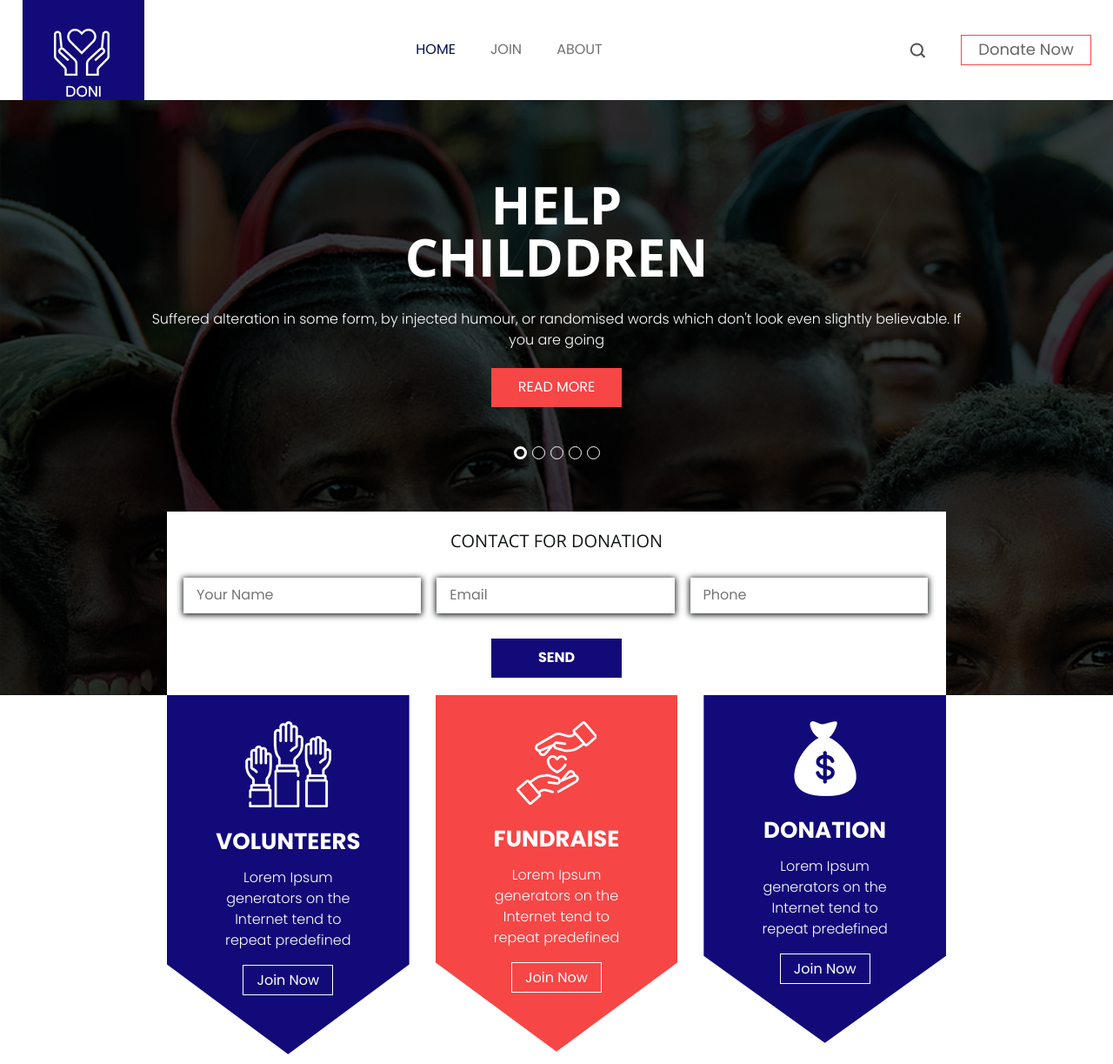
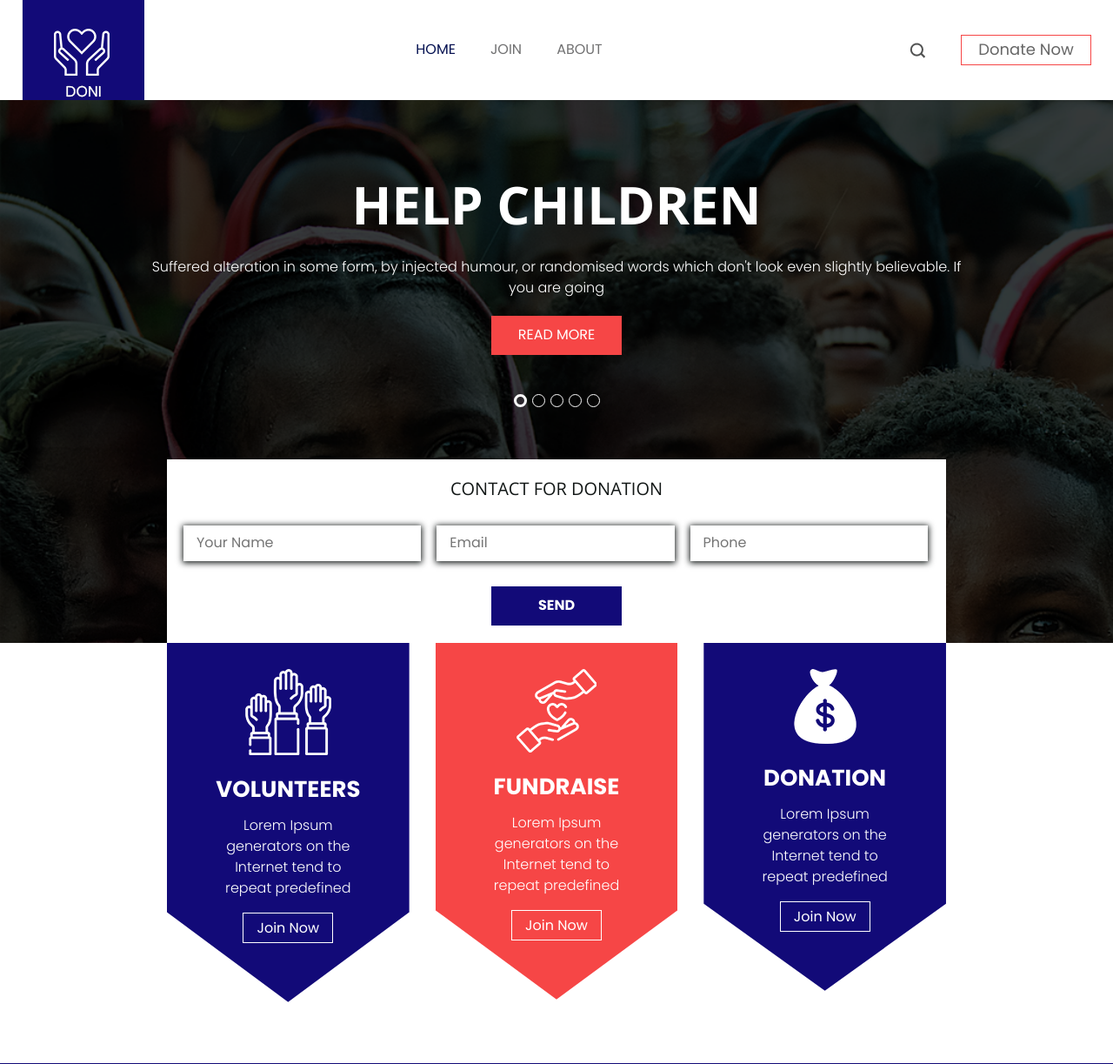
Before and after one commit to Jolomi2k9/DevOpsSec_App, a Flask app: page / in a window 1280 px wide. Shown: the top 1223 px of the page at 87% size. Run offline with Flask 3, Linux system fonts and the light colour scheme; some libraries are stand-ins or nearby versions.

Commit message:
corrected html

```diff
--- a/templates/index.html
+++ b/templates/index.html
@@ -77,7 +77,7 @@
                   <div class="carousel-item active">
                      <div class="row">
                         <div class="col-sm-12">
-                           <h1 class="banner_taital">Help Childdren</h1>
+                           <h1 class="banner_taital">Help Children</h1>
                            <p class="banner_text">Suffered alteration in some form, by injected humour, or randomised words which don't look even slightly believable. If you are going </p>
                            <div class="read_bt"><a href="#">Read More</a></div>
                         </div>
```
Also changed, not shown: tests/test_selenium.py (+1 -1 lines).
